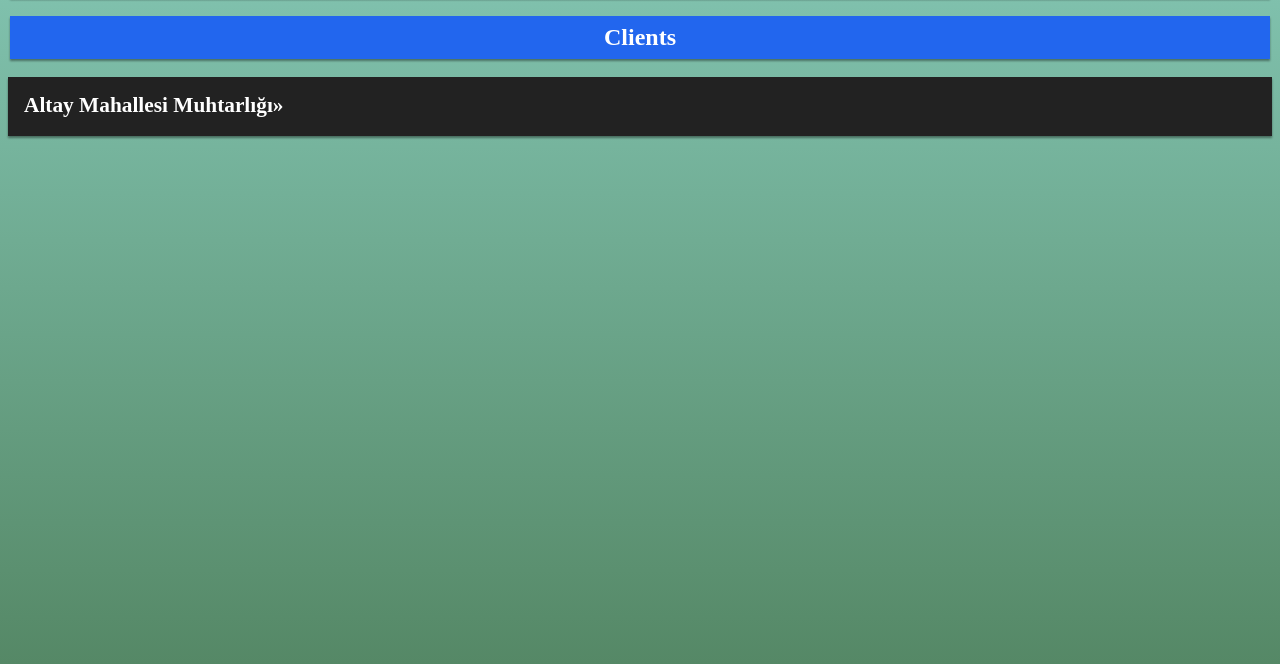
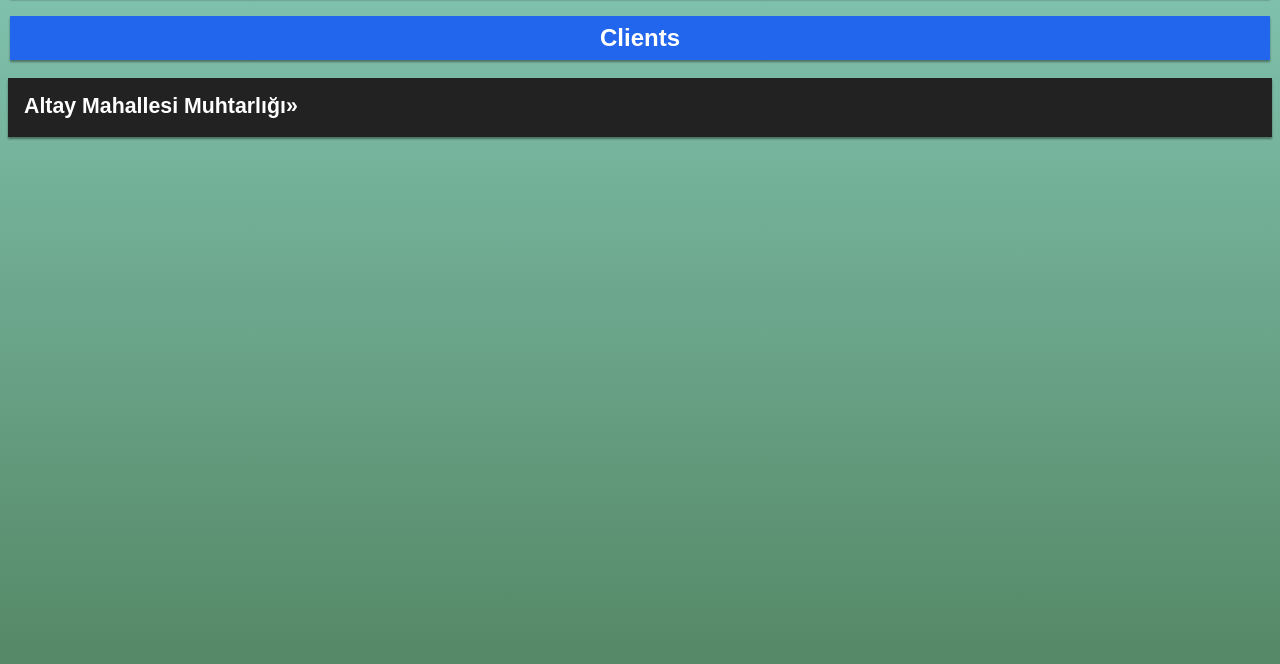
Before and after one commit to up-trend/console, a plain HTML site: page index.html in a window 1280 px wide. Shown: the part 136-800 px from the top of the page. Drawn offline with Linux system fonts and the light colour scheme.

Commit message:
style fixes

```diff
--- a/styles.css
+++ b/styles.css
@@ -1,7 +1,8 @@
 :root {
+  height: 100vh;
   background-image: linear-gradient(
     180deg, #8cb, #586);
-
+  font-family: Arial, Helvetica, sans-serif;
   --light-gray: #dee;
   --light-black: #222;
   --brand: #2266ee;
@@ -135,7 +136,6 @@ ul.clients li a::after {
 }
 
 .toolbar button, .toolbar a {
-  all: initial;
   background: none;
   font-size: 14pt;
   font-weight: 500;
```
